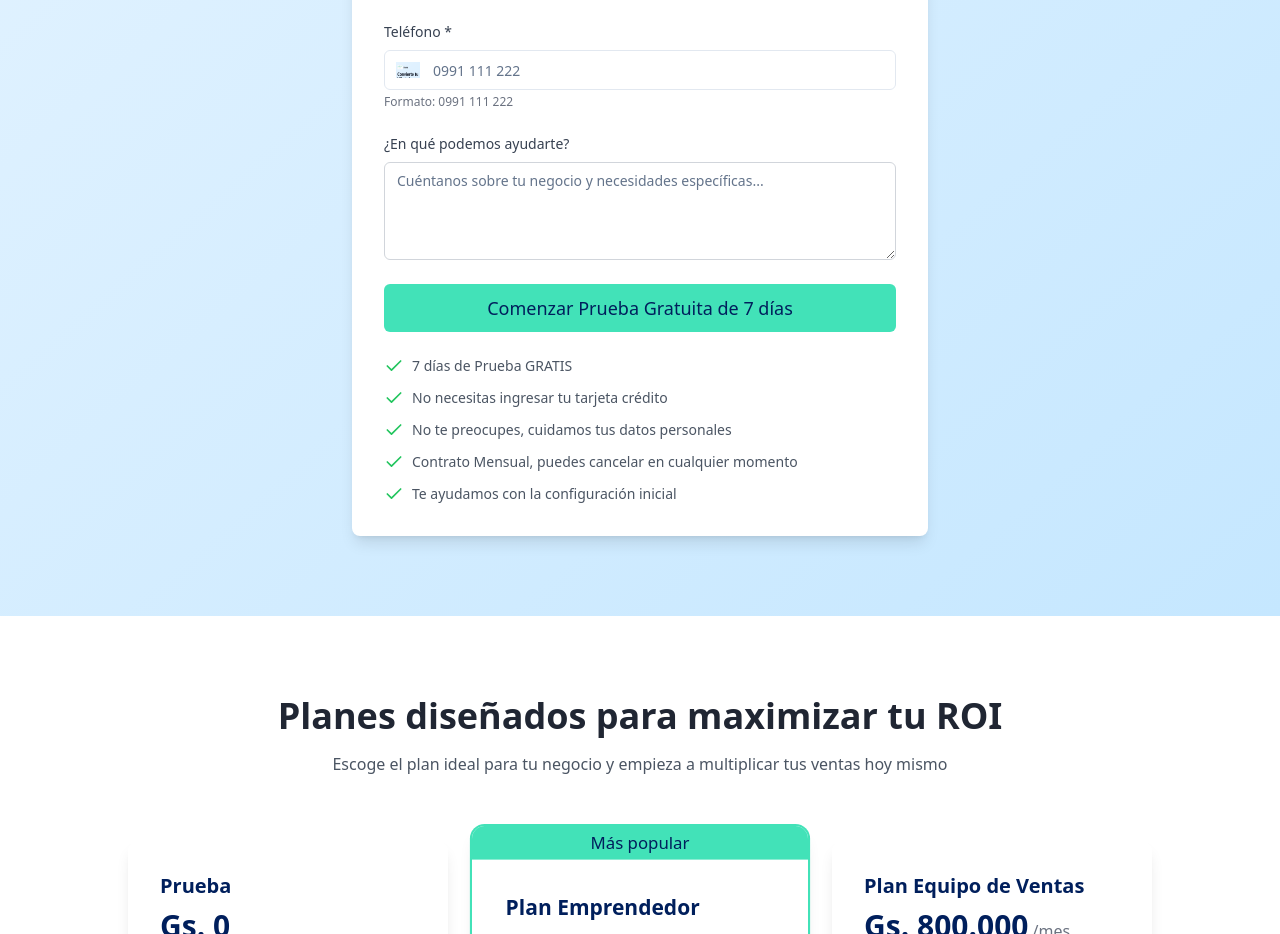
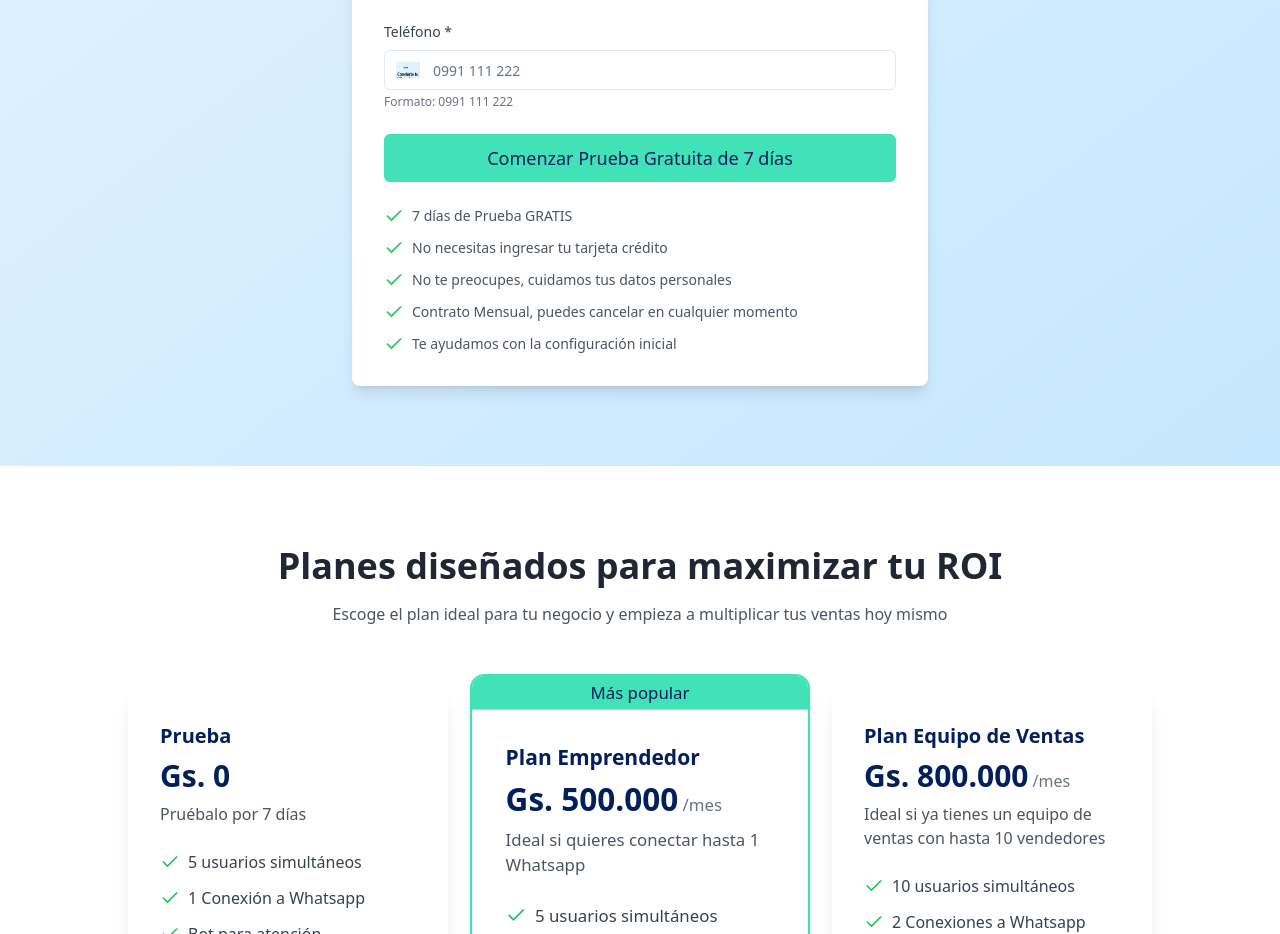
Before and after one commit to jmpo/pdf-page-revamp-pro, a React (Vite) app: page / in a window 1280 px wide. Shown: the part 4180-5114 px from the top of the page. Built offline with nearby package versions, Linux system fonts and the light colour scheme.

Commit message:
Visual edit in Lovable
Edited UI in Lovable

```diff
--- a/src/pages/Index.tsx
+++ b/src/pages/Index.tsx
@@ -279,10 +279,8 @@ const Index = () => {
               </p>
             </div>
             <div className="mb-6">
-              <label htmlFor="message" className="block text-sm font-medium mb-2 text-gray-700">
-                ¿En qué podemos ayudarte?
-              </label>
-              <Textarea id="message" name="message" value={formData.message} onChange={handleChange} className="border-gray-300 focus:ring-2 focus:ring-[#36a7e3] focus:border-transparent" placeholder="Cuéntanos sobre tu negocio y necesidades específicas..." rows={4} />
+
+
             </div>
             <Button type="submit" className="w-full bg-[#42E2B8] hover:bg-[#35B396] text-[#001F5C] text-lg font-medium py-6" disabled={isSubmitting}>
               {isSubmitting ? "Enviando..." : "Comenzar Prueba Gratuita de 7 días"}
```
